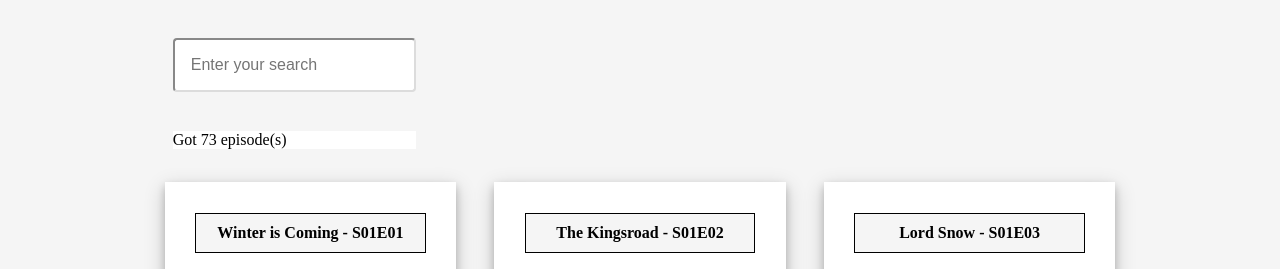
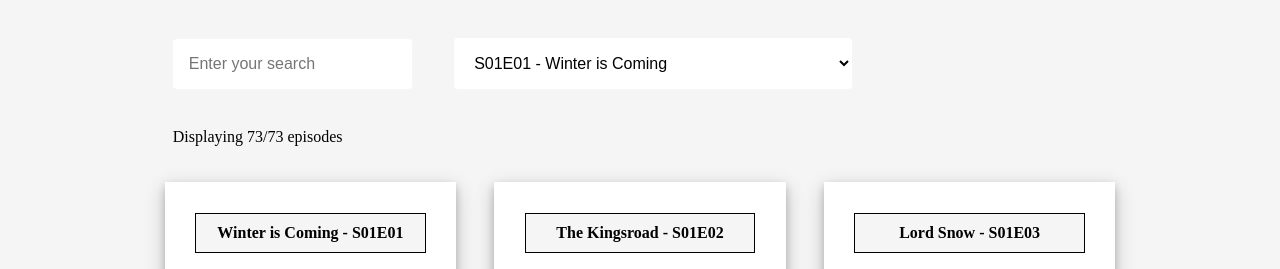
Before and after one commit to MireilleNyoubissi/tv-show-dom-project, a plain HTML site: page index.html in a window 1280 px wide. Shown: the top 269 px of the page. Drawn offline with Linux system fonts and the light colour scheme.

Commit message:
improving css

```diff
--- a/index.html
+++ b/index.html
@@ -10,7 +10,10 @@
 
   <body>
     <form id="search-form" action="">
-      <input id="input-search" type="search" placeholder="Enter your search">
+      <input id="input-search" type="search" placeholder="Enter your search" autocomplete="off">
+      <select id="episode-select">
+
+      </select>
       <p id = "episode-count"></p>
     </form>
     <div id="root">
--- a/script.js
+++ b/script.js
@@ -2,19 +2,31 @@
 function setup() {
 const allEpisodes = getAllEpisodes();
 makePageForEpisodes(allEpisodes);
-  // create a search field
-
-  const searchBar = document.getElementById("input-search");
 
 
+//Get the search input and the episode select
+const input_search = document.getElementById("input-search");
+const select_episode = document.getElementById("episode-select");
 
+ // addEventListener on input to scroll into view
+  select_episode.addEventListener("input", (e) => {
+  e.preventDefault();
 
+  let carts = document.getElementsByClassName("cart");
 
-  searchBar.addEventListener("keyup", (e) => {
+    for(let i = 0; i < carts.length; i++) {
+      let cart = carts[i];
+      if(cart.querySelectorAll("h1")[0].innerText === e.target.value) {
+         cart.scrollIntoView();
+      }
+    }
+  })
+
+// addEventListener to search input on keyup.
+  input_search.addEventListener("keyup", (e) => {
     e.preventDefault();
 
     let filterValue = e.target.value.toLowerCase();
-
 
     makePageForEpisodes(
       allEpisodes.filter((episode) => {
@@ -26,22 +38,21 @@ function setup() {
     );
   });
 
-
-
-
-
 }
 
 function makePageForEpisodes(episodeList) {
 const episode_count = document.getElementById("episode-count");
 const rootElem = document.getElementById("root");
-
+populateSelect(episodeList);
 
 // empty rootElem content to clear the page.
 rootElem.textContent = "";
-    episode_count.textContent = `Got ${episodeList.length} episode(s)`;
+
+//generate episode count display
+episode_count.textContent = `Displaying ${episodeList.length}/73 episodes`;
 
 // loop through the episodeList to create each episode cart using html sample.
+
   episodeList.forEach(episode => {
     rootElem.innerHTML += `<div class = "cart">
      <h1> ${episode.name} - S${
@@ -52,10 +63,24 @@ function makePageForEpisodes(episodeList) {
      </div>`;
   });
 }
+//<option value="0">Select episode:</option>
 
+// create the select bar with episodes names options
 
+function populateSelect(episodeList) {
+select_episode = document.getElementById("episode-select");
+select_episode.innerText = "";
 
-
+    episodeList.forEach(episode => {
+      select_episode.innerHTML += `<option value="${episode.name} - S${
+        episode.season < 10 ? "0" + episode.season : episode.season
+      }E${episode.number < 10 ? "0" + episode.number : episode.number}">S${
+        episode.season < 10 ? "0" + episode.season : episode.season
+      }E${episode.number < 10 ? "0" + episode.number : episode.number} - ${
+        episode.name
+      }</option>`;
+    })
+}
 
 
 window.onload = setup;
--- a/style.css
+++ b/style.css
@@ -11,10 +11,6 @@
   justify-content: center;
   color: black;
   margin-top: 9rem;
-}
-
-.hide {
-  display : none;
 }
 
 .cart {
@@ -31,7 +27,7 @@ h1 {
   padding: 10px;
 }
 
-p{
+div p{
   background-color: white;
 
 }
@@ -43,9 +39,20 @@ form{
   left: 10.5%;
 }
 
-input {
+input,
+select {
+  border: transparent;
   border-color: #DCDCDC;
   border-radius: 4px;
   background-color: white;
   padding: 1em;
+  outline: none;
 }
+
+input:hover,
+input:active,
+select:hover,
+select:active {
+  border-color: #DCDCDC;
+  box-shadow: 0 4px 8px 0 rgba(0, 0, 0, 0.2), 0 6px 20px 0 rgba(0, 0, 0, 0.19);
+}
```
Lines whose indentation alone changed are shown as unchanged.
